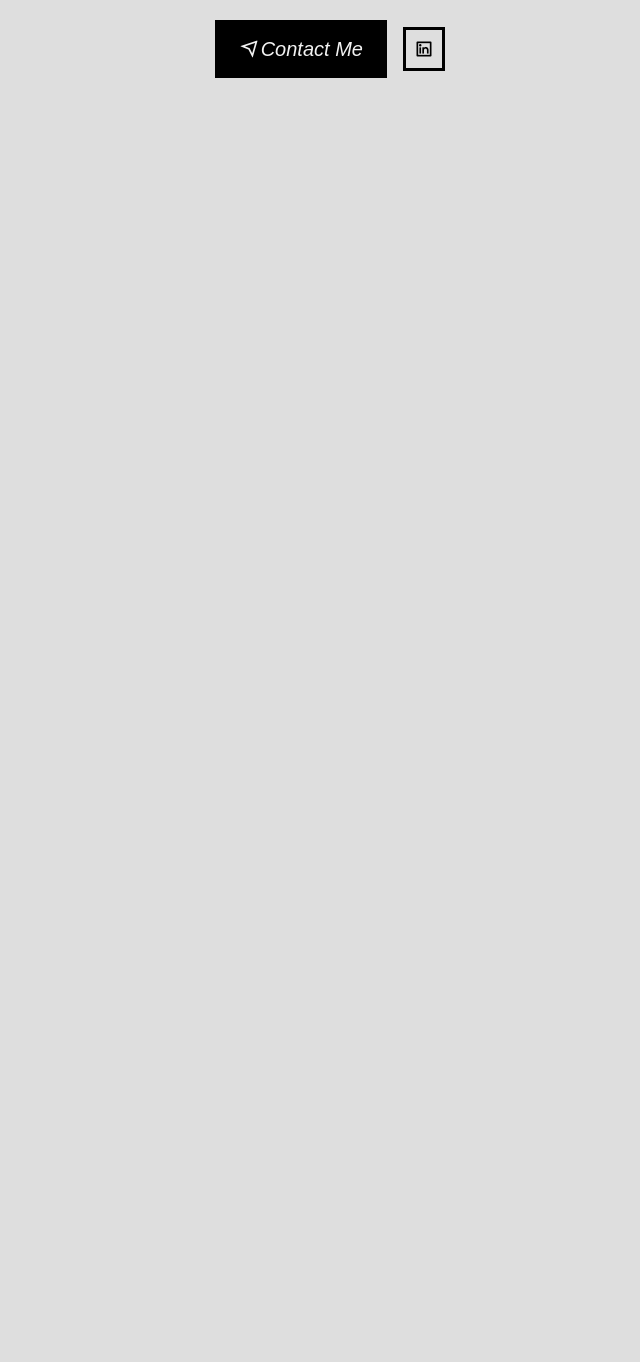
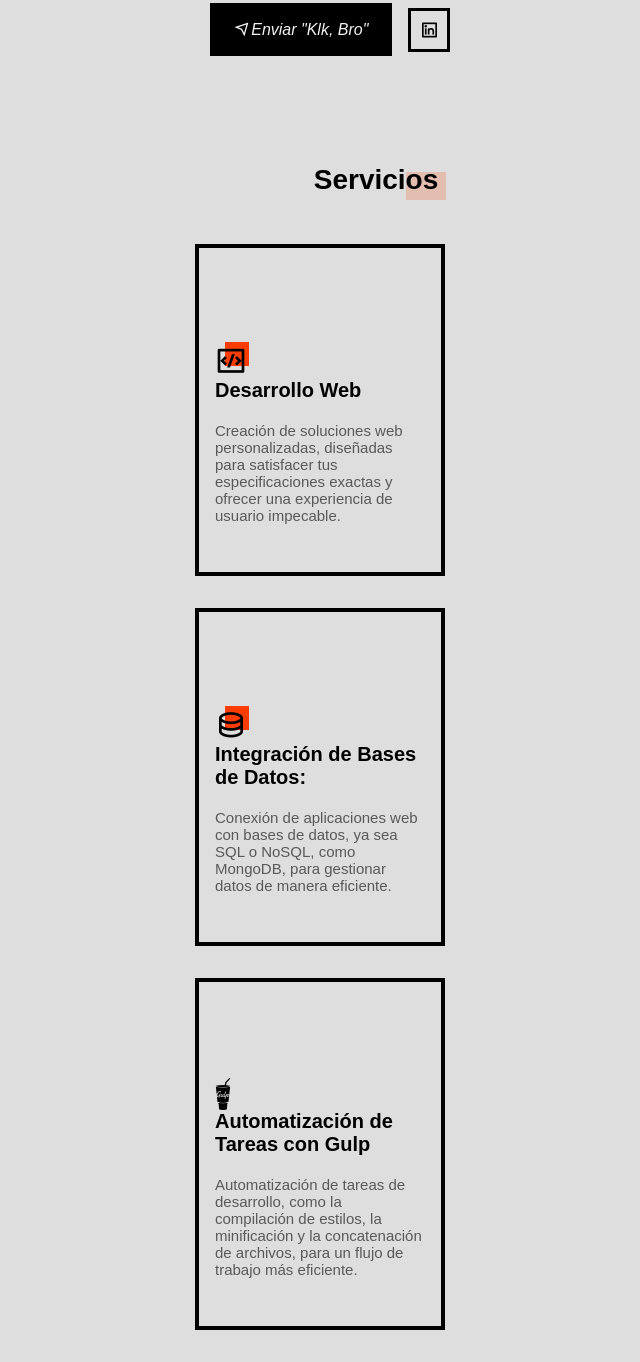
Before and after one commit to DR-Zephyr/100-Projects-Challenge, a website built with Vite: page 001-personal-portfolio/index.html in a window 1280 px wide. Shown: the part 1152-2514 px from the top of the page, without its empty margins (264-904 px from the left). Before the commit the page ends 1600 px from the top, so only its background shows below. Built offline with nearby package versions, Linux system fonts and the light colour scheme; a web font is replaced by a local one.

Commit message:
Services section finished

```diff
--- a/001-personal-portfolio/index.html
+++ b/001-personal-portfolio/index.html
@@ -9,6 +9,10 @@
     <!-- remixicons -->
     <link rel="stylesheet" href="https://cdnjs.cloudflare.com/ajax/libs/remixicon/3.5.0/remixicon.css"
         integrity="sha512-HXXR0l2yMwHDrDyxJbrMD9eLvPe3z3qL3PPeozNTsiHJEENxx8DH2CxmV05iwG0dwoz5n4gQZQyYLUNt1Wdgfg=="
+        crossorigin="anonymous" referrerpolicy="no-referrer" />
+    <!-- Font Awesome -->
+    <link rel="stylesheet" href="https://cdnjs.cloudflare.com/ajax/libs/font-awesome/6.4.2/css/all.min.css"
+        integrity="sha512-z3gLpd7yknf1YoNbCzqRKc4qyor8gaKU1qmn+CShxbuBusANI9QpRohGBreCFkKxLhei6S9CQXFEbbKuqLg0DA=="
         crossorigin="anonymous" referrerpolicy="no-referrer" />
     <!-- CSS -->
     <link rel="stylesheet" href="./build/css/app.css" />
@@ -31,19 +35,19 @@
 
                 <ul class="nav__list">
                     <li class="nav__item">
-                        <a href="#home" class="nav__link">Home</a>
+                        <a href="#home" class="nav__link">Inicio</a>
                     </li>
 
                     <li class="nav__item">
-                        <a href="#about" class="nav__link">About me</a>
+                        <a href="#about" class="nav__link">Sobre Mi</a>
                     </li>
 
                     <li class="nav__item">
-                        <a href="#projects" class="nav__link">Projects</a>
+                        <a href="#projects" class="nav__link">Proyectos</a>
                     </li>
 
                     <li class="nav__item">
-                        <a href="#contact" class="nav__link">Contact me</a>
+                        <a href="#contact" class="nav__link">Contacto</a>
                     </li>
                 </ul>
 
@@ -127,7 +131,7 @@
         <section class="section" id="section">
             <div class="about__container container grid">
                 <h2 class="section__title-1">
-                    Sobre Mi.
+                    <span>Sobre Mi.</span>
                 </h2>
 
                 <div class="about__perfil">
@@ -144,15 +148,15 @@
 
                 <div class="about__info">
                     <p class="about__description">
-                        Me apasiona la <b>creación de páginas y aplicaciones web</b>, especialmente en el diseño de
-                        <b>interfaces de usuario (UI/UX)</b>. Mi experiencia, adquirida a través de proyectos
+                        Me apasiona la <b>Creación de Páginas y Aplicaciones Web</b>. Mi experiencia, adquirida a través
+                        de proyectos
                         personales, me ha permitido perfeccionar mis habilidades en este campo. Estoy entusiasmado por
                         poner todo mi conocimiento y creatividad al servicio de tus proyectos.
                     </p>
 
                     <ul class="about__list">
                         <li class="about__item">
-                            <b>My Skills Are: </b>HTML, CSS, JavaScript, SASS/SCSS, Gulp, Jest, TypeScript, Node.js,
+                            <b>Mis habilidades: </b>HTML, CSS, JavaScript, SASS/SCSS, Gulp, Jest, TypeScript, Node.js,
                             React, Angular, MongoDB, Git & Git Hub, SQL, Bootstrap, Tailwind CSS.
                         </li>
                     </ul>
@@ -160,7 +164,7 @@
                     <div class="about__buttons">
                         <a href="" class="button">
                             <i class="ri-send-plane-line"></i>
-                            <i>Contact Me</i>
+                            <i>Enviar "Klk, Bro"</i>
                         </a>
 
                         <a href="https://www.linkedin.com/in/emmanuelcb/" target="_blank" class="button__ghost">
@@ -170,6 +174,70 @@
                 </div>
             </div>
         </section>
+
+        <!--==================== Services====================-->
+        <section class="services section">
+            <h2 class="section__title-2">
+                <span>Servicios</span>
+            </h2>
+
+            <div class="services__container container grid">
+                <article class="services__card">
+                    <div class="services__border"></div>
+
+                    <div class="services__content">
+                        <div class="services__icon">
+                            <div class="services__box"></div>
+                            <i class="ri-code-box-line"></i>
+                        </div>
+
+                        <h2 class="services__title">Desarrollo Web</h2>
+
+                        <p class="services__description">
+                            Creación de soluciones web personalizadas, diseñadas para satisfacer tus especificaciones
+                            exactas y ofrecer una experiencia de usuario impecable.
+                        </p>
+                    </div>
+
+                </article>
+
+                <article class="services__card">
+                    <div class="services__border"></div>
+
+                    <div class="services__content">
+                        <div class="services__icon">
+                            <div class="services__box"></div>
+                            <i class="ri-database-2-line"></i>
+                        </div>
+
+                        <h2 class="services__title">Integración de Bases de Datos:</h2>
+
+                        <p class="services__description">
+                            Conexión de aplicaciones web con bases de datos, ya sea SQL o NoSQL, como MongoDB, para
+                            gestionar datos de manera eficiente.
+                        </p>
+                    </div>
+                </article>
+
+                <article class="services__card">
+                    <div class="services__border"></div>
+
+                    <div class="services__content">
+                        <div class="services__icon">
+                            <!-- <div class="services__box"></div> -->
+                            <i class="fa-brands fa-gulp"></i>
+                        </div>
+
+                        <h2 class="services__title">Automatización de Tareas con Gulp</h2>
+
+                        <p class="services__description">
+                            Automatización de tareas de desarrollo, como la compilación de estilos, la minificación y la
+                            concatenación de archivos, para un flujo de trabajo más eficiente.
+                        </p>
+                    </div>
+                </article>
+            </div>
+        </section>
     </main>
 
     <script src="./js/main.js"></script>
--- a/001-personal-portfolio/src/sass/layout/_about.scss
+++ b/001-personal-portfolio/src/sass/layout/_about.scss
@@ -110,7 +110,7 @@
     transition: background-color 0.4s;
 
     i {
-        font-size: 1.25rem;
+        font-size: 1rem;
     }
 
     &:hover {
--- a/001-personal-portfolio/src/sass/layout/_index.scss
+++ b/001-personal-portfolio/src/sass/layout/_index.scss
@@ -1,3 +1,4 @@
 @forward './headerNav';
 @forward './home';
 @forward './about';
+@forward './services';
--- /dev/null
+++ b/001-personal-portfolio/src/sass/layout/_services.scss
@@ -0,0 +1,64 @@
+@use '../base/variables' as v;
+
+.services__container {
+    grid-template-columns: 250px;
+    justify-content: center;
+    row-gap: 2rem;
+    padding-top: 1rem;
+}
+
+.services__card {
+    position: relative;
+
+    .services__border {
+        position: absolute;
+        width: 100%;
+        height: 100%;
+        border: 4px solid v.$first-color;
+        top: 0;
+        left: 0;
+        transition: transform 0.4s;
+    }
+
+    &:hover {
+        .services__border {
+            transform: translate(0.75rem, 0.75rem);
+        }
+    }
+}
+
+.services__content {
+    height: 100%;
+    background-color: v.$body-color;
+    border: 4px solid v.$black-color;
+    padding: 6rem 1rem 3rem;
+    z-index: 5;
+    position: relative;
+    transition: background-color 0.4s, border 0.4s;
+}
+
+.services__icon{
+    display: inline-block;
+    position: relative;
+
+    i{
+        font-size: 2rem;
+        color: v.$black-color;
+        position: relative;
+        z-index: 5;
+    }
+}
+
+.services__box{
+    position: absolute;
+    width: 24px;
+    height: 24px;
+    background-color: v.$first-color;
+    right: -2px;
+    top: -2px;
+}
+
+.services__title{
+    font-size: v.$h2-font-size;
+    margin-bottom: 1.25rem;
+}
```
Also changed, not shown: 001-personal-portfolio/build/css/app.css.
